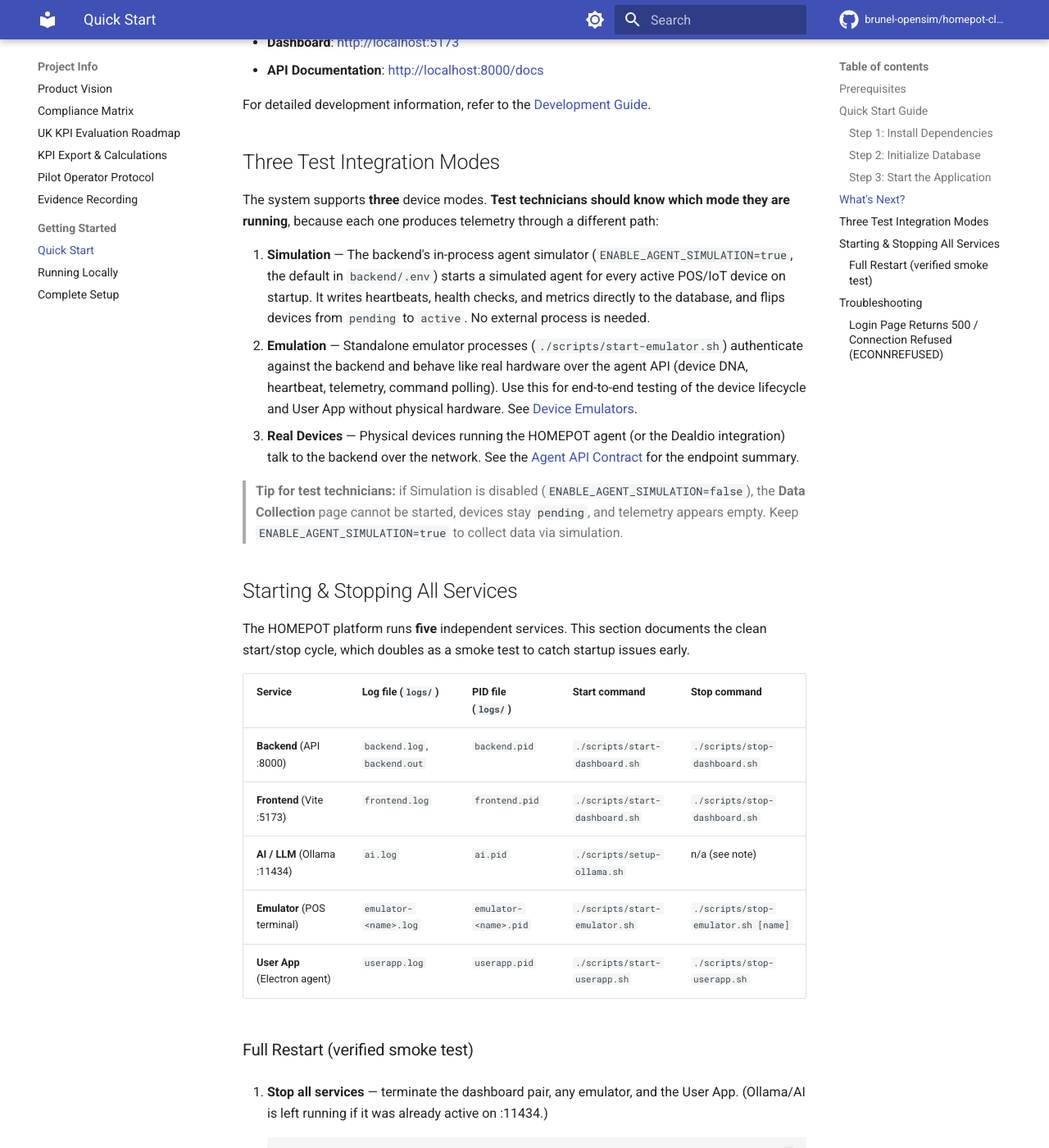
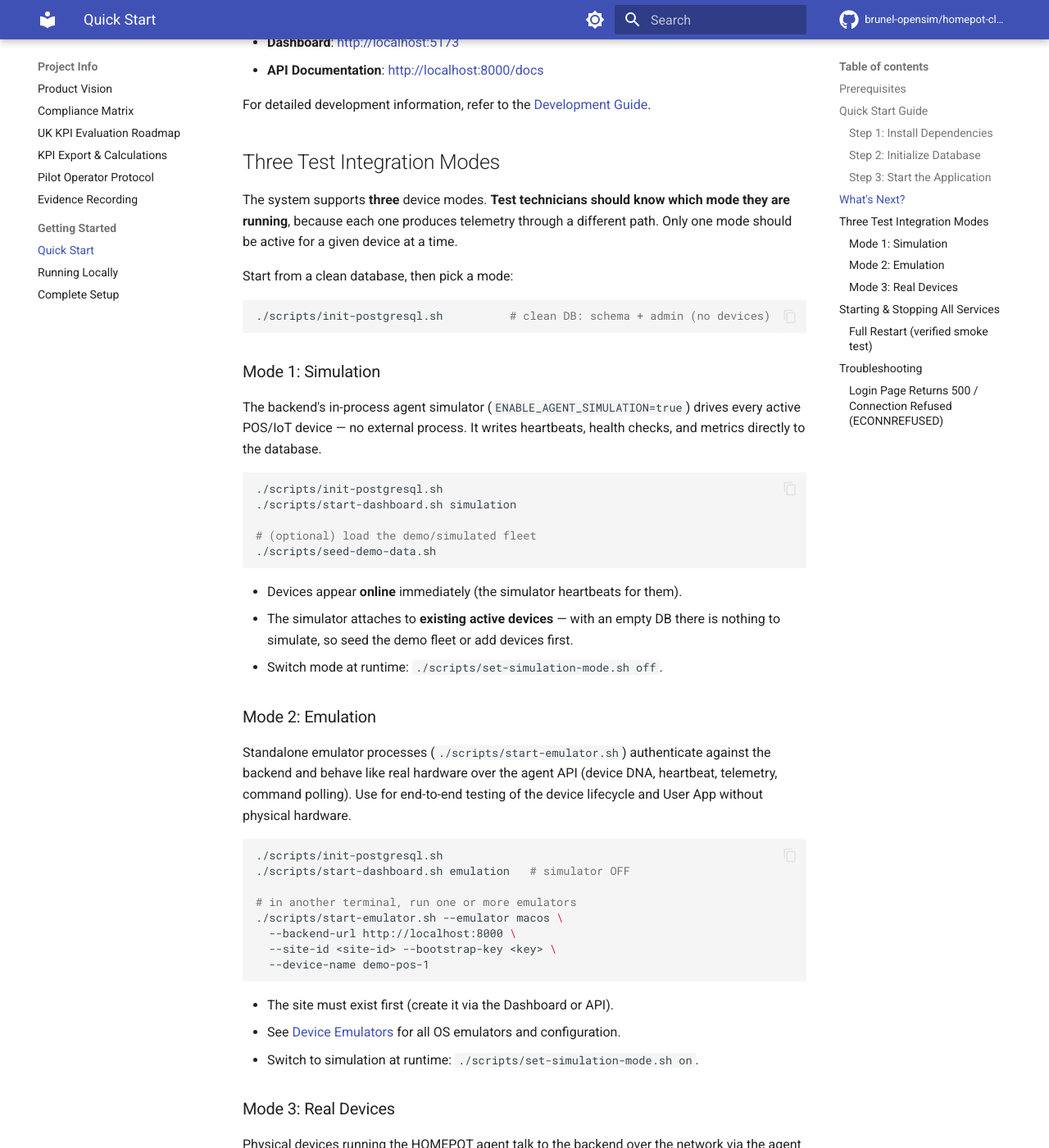
Before and after one commit to brunel-opensim/homepot-client, an MkDocs documentation site: the page built from docs/getting-started.md, in a window 1280 px wide and 1400 px high, scrolled down 2049 px. Shown: the whole window at 82% size. Built offline with MkDocs 1.6.1 and Material for MkDocs 9.7.7, drawn with Linux system fonts in a browser that asks for light colours; comment, search, counter and statistics services are not loaded; the version menu is left out; some of the changed text lies outside the part shown.

Commit message:
docs(getting-started): align three-modes section with README
Rewrite the Three Test Integration Modes section with per-mode runnable
instructions (clean DB init + start-dashboard.sh simulation|emulation|real,
opt-in seed-demo-data.sh, set-simulation-mode.sh switching), matching the
README. Also use a mode flag in the smoke-test restart and a generic
<site-id> placeholder in the emulator example.

````diff
--- a/docs/getting-started.md
+++ b/docs/getting-started.md
@@ -84,13 +84,66 @@ For detailed development information, refer to the [Development Guide](developme
 
 ## Three Test Integration Modes
 
-The system supports **three** device modes. **Test technicians should know which mode they are running**, because each one produces telemetry through a different path:
+The system supports **three** device modes. **Test technicians should know which mode they are running**, because each one produces telemetry through a different path. Only one mode should be active for a given device at a time.
 
-1. **Simulation** — The backend's in-process agent simulator (`ENABLE_AGENT_SIMULATION=true`, the default in `backend/.env`) starts a simulated agent for every active POS/IoT device on startup. It writes heartbeats, health checks, and metrics directly to the database, and flips devices from `pending` to `active`. No external process is needed.
-2. **Emulation** — Standalone emulator processes (`./scripts/start-emulator.sh`) authenticate against the backend and behave like real hardware over the agent API (device DNA, heartbeat, telemetry, command polling). Use this for end-to-end testing of the device lifecycle and User App without physical hardware. See [Device Emulators](device-emulators.md).
-3. **Real Devices** — Physical devices running the HOMEPOT agent (or the Dealdio integration) talk to the backend over the network. See the [Agent API Contract](getfudo-preparatory-tasks.md#3-api-contract-summary) for the endpoint summary.
+Start from a clean database, then pick a mode:
 
-> **Tip for test technicians:** if Simulation is disabled (`ENABLE_AGENT_SIMULATION=false`), the **Data Collection** page cannot be started, devices stay `pending`, and telemetry appears empty. Keep `ENABLE_AGENT_SIMULATION=true` to collect data via simulation.
+```bash
+./scripts/init-postgresql.sh          # clean DB: schema + admin (no devices)
+```
+
+### Mode 1: Simulation
+
+The backend's in-process agent simulator (`ENABLE_AGENT_SIMULATION=true`) drives every active POS/IoT device — no external process. It writes heartbeats, health checks, and metrics directly to the database.
+
+```bash
+./scripts/init-postgresql.sh
+./scripts/start-dashboard.sh simulation
+
+# (optional) load the demo/simulated fleet
+./scripts/seed-demo-data.sh
+```
+
+- Devices appear **online** immediately (the simulator heartbeats for them).
+- The simulator attaches to **existing active devices** — with an empty DB there is nothing to simulate, so seed the demo fleet or add devices first.
+- Switch mode at runtime: `./scripts/set-simulation-mode.sh off`.
+
+### Mode 2: Emulation
+
+Standalone emulator processes (`./scripts/start-emulator.sh`) authenticate against the backend and behave like real hardware over the agent API (device DNA, heartbeat, telemetry, command polling). Use for end-to-end testing of the device lifecycle and User App without physical hardware.
+
+```bash
+./scripts/init-postgresql.sh
+./scripts/start-dashboard.sh emulation   # simulator OFF
+
+# in another terminal, run one or more emulators
+./scripts/start-emulator.sh --emulator macos \
+  --backend-url http://localhost:8000 \
+  --site-id <site-id> --bootstrap-key <key> \
+  --device-name demo-pos-1
+```
+
+- The site must exist first (create it via the Dashboard or API).
+- See [Device Emulators](device-emulators.md) for all OS emulators and configuration.
+- Switch to simulation at runtime: `./scripts/set-simulation-mode.sh on`.
+
+### Mode 3: Real Devices
+
+Physical devices running the HOMEPOT agent talk to the backend over the network via the agent API.
+
+```bash
+./scripts/init-postgresql.sh
+./scripts/start-dashboard.sh real        # flag provisioned; simulator OFF
+```
+
+- The `real` flag keeps the simulator OFF so real agents are the sole data source; full real-device onboarding support is pending.
+- See the [Agent API Contract](getfudo-preparatory-tasks.md#3-api-contract-summary).
+
+> **Tip for test technicians:** a fresh DB starts with **no devices** in any
+> mode — devices are added via seeding (simulation), emulators (emulation), or
+> real onboarding. With the simulator ON, devices get heartbeats/telemetry
+> written for them; with it OFF (emulation/real), telemetry comes only from
+> emulators or real agents.
 
 ## Starting & Stopping All Services
 
@@ -122,10 +175,10 @@ clean start/stop cycle, which doubles as a smoke test to catch startup issues ea
     ss -tlnp | grep -E '8000|5173|11434'   # expect no listeners (or only 11434 = ollama)
     ```
 
-3.  **Start the core platform** (backend + frontend):
+3.  **Start the core platform** (backend + frontend) in a mode:
 
     ```bash
-    ./scripts/start-dashboard.sh
+    ./scripts/start-dashboard.sh simulation   # or: emulation | real
     ```
 
 4.  **Start optional services** as needed:
````
Also changed, not shown: other parts of docs/getting-started.md (+1 -1 lines).
